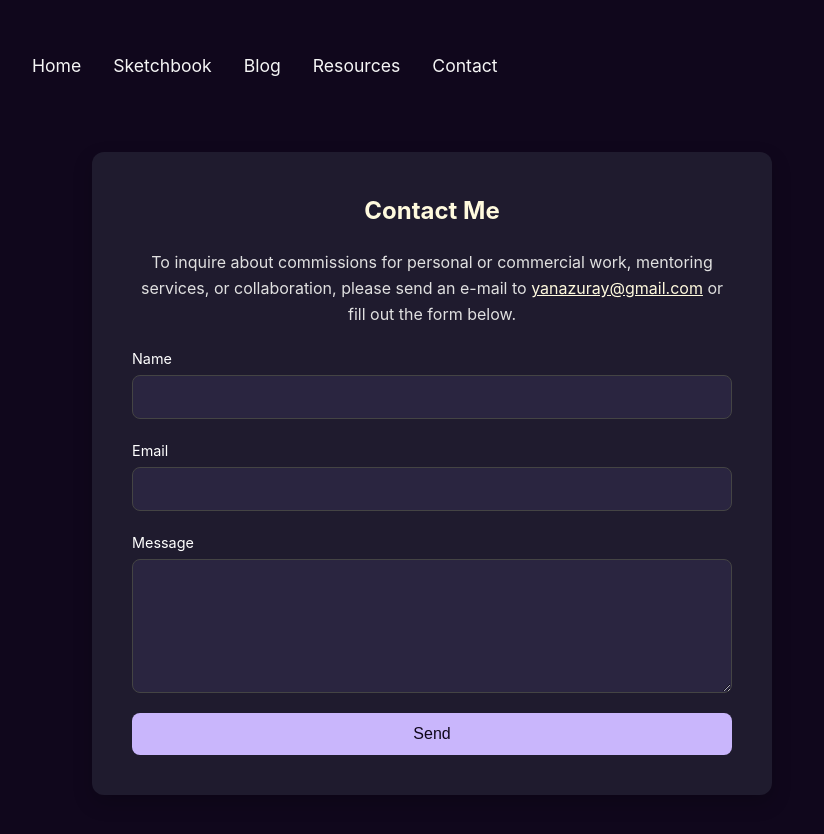
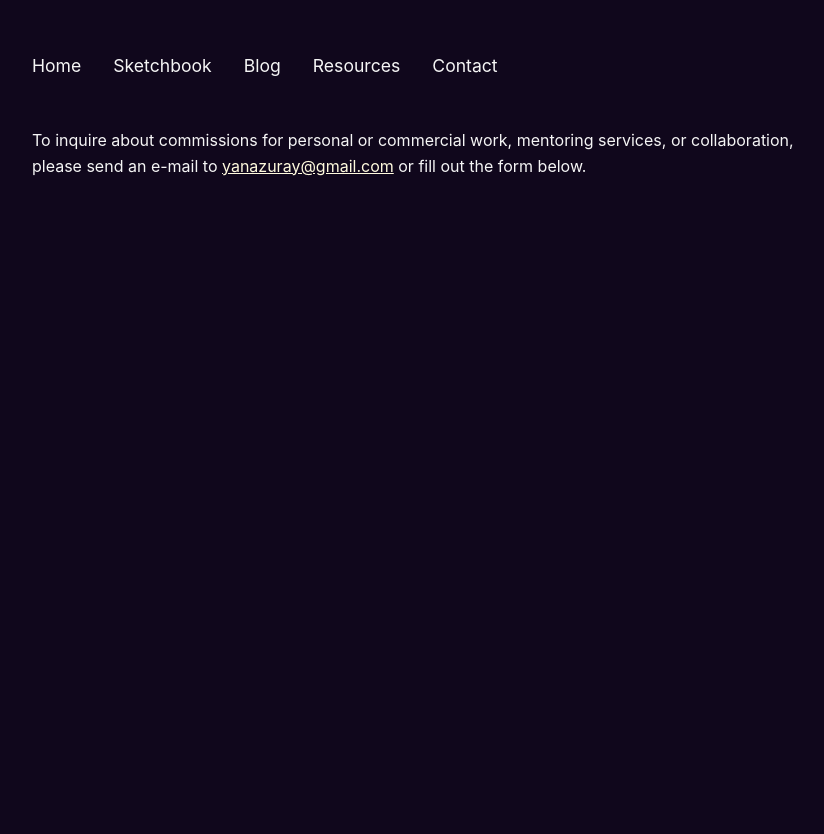
Before and after one commit to yanazuray/waterfalls-of-qaf, a Jekyll site: the page built from Contact.md, in a window 1280 px wide. Shown: the top 834 px of the page, without its empty margins (208-1032 px from the left). Built offline with Jekyll 4.4.1, drawn with Linux system fonts in a browser that asks for light colours; our own code applies the rules of GitHub Pages for plain Markdown files.

Commit message:
vault backup: 2025-04-26 04:29:49

```diff
--- a/Contact.md
+++ b/Contact.md
@@ -1,21 +1,7 @@
-<section id="contact" class="contact-box">
-  <h2>Contact Me</h2>
-  <p>
-    To inquire about commissions for personal or commercial work, mentoring services, or collaboration, please send an e-mail to
-    <a href="mailto:yanazuray@gmail.com">yanazuray@gmail.com</a>
-    or fill out the form below.
-  </p>
+---
+layout: default
+title: Contact
+permalink: /Contact/
+---
 
-  <form action="https://formspree.io/f/yourformid" method="POST" class="contact-form">
-    <label for="name">Name</label>
-    <input type="text" id="name" name="name" required>
-
-    <label for="email">Email</label>
-    <input type="email" id="email" name="_replyto" required>
-
-    <label for="message">Message</label>
-    <textarea id="message" name="message" rows="6" required></textarea>
-
-    <button type="submit">Send</button>
-  </form>
-</section>
+To inquire about commissions for personal or commercial work, mentoring services, or collaboration, please send an e-mail to [yanazuray@gmail.com](mailto:yanazuray@gmail.com) or fill out the form below.
--- a/assets/css/styles.scss
+++ b/assets/css/styles.scss
@@ -90,74 +90,7 @@ ul li {
 
 /* Sections */
 section {
-  margin-bottom: 1.8 rem;
-}
-
-/* Contact Box */
-.contact-box {
-  background-color: #1f1b2e;
-  padding: 40px;
-  border-radius: 12px;
-  max-width: 600px;
-  margin: 40px auto;
-  box-shadow: 0 8px 20px rgba(0, 0, 0, 0.2);
-}
-
-.contact-box h2 {
-  margin-top: 0;
-  color: #fffade;
-  text-align: center;
-}
-
-.contact-box p {
-  color: #e0e0e0;
-  font-size: 1rem;
-  line-height: 1.6;
-  text-align: center;
-}
-
-.contact-form {
-  margin-top: 20px;
-  display: flex;
-  flex-direction: column;
-}
-
-.contact-form label {
-  margin-bottom: 5px;
-  color: #ffffff;
-  font-size: 0.9rem;
-}
-
-.contact-form input,
-.contact-form textarea {
-  background: #2a2540;
-  border: 1px solid #444;
-  border-radius: 8px;
-  padding: 12px;
-  color: #ffffff;
-  margin-bottom: 20px;
-  font-size: 1rem;
-}
-
-.contact-form input:focus,
-.contact-form textarea:focus {
-  border-color: #c9b6fc;
-  outline: none;
-}
-
-.contact-form button {
-  background-color: #c9b6fc;
-  color: #10071c;
-  border: none;
-  border-radius: 8px;
-  padding: 12px 20px;
-  font-size: 1rem;
-  cursor: pointer;
-  transition: background-color 0.3s ease;
-}
-
-.contact-form button:hover {
-  background-color: #a997f1;
+  margin-bottom: 1.8rem;
 }
 
 /* Responsive adjustments */
```
Also changed, not shown: .obsidian/workspace.json.
